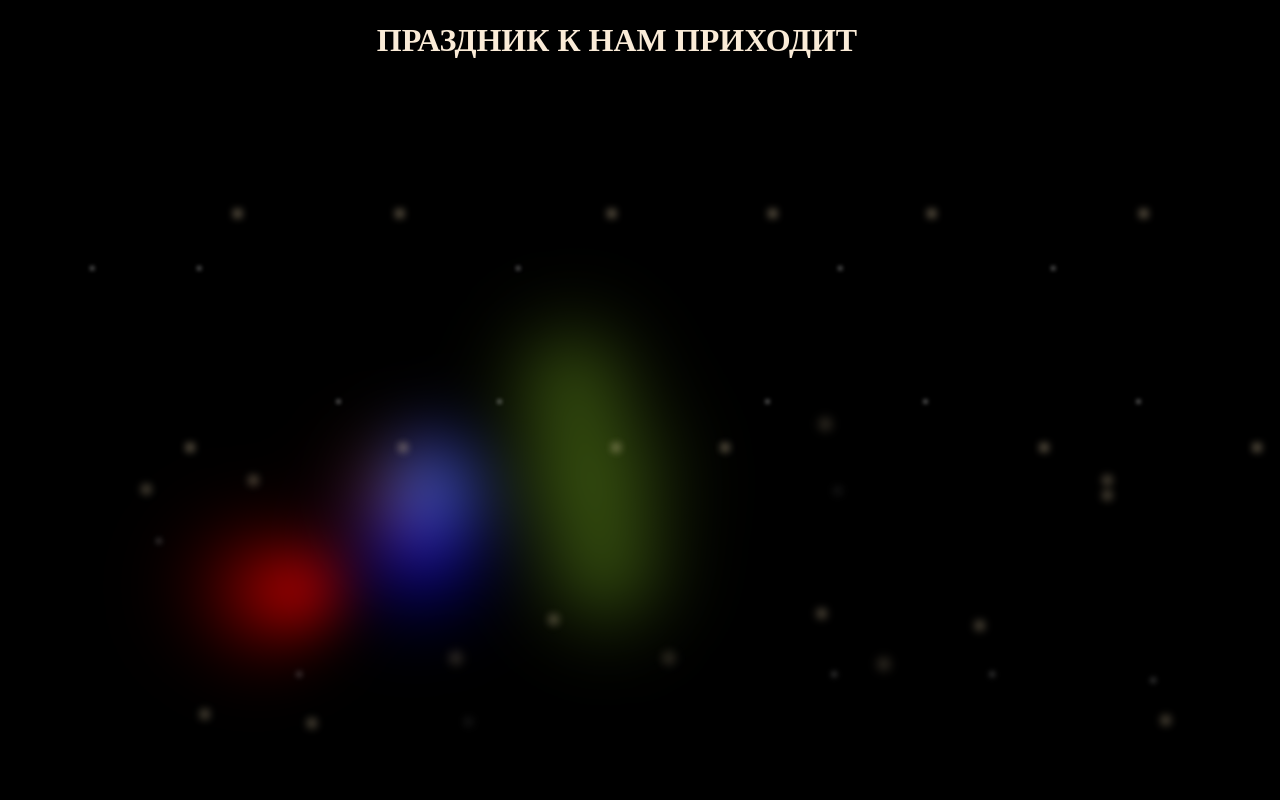
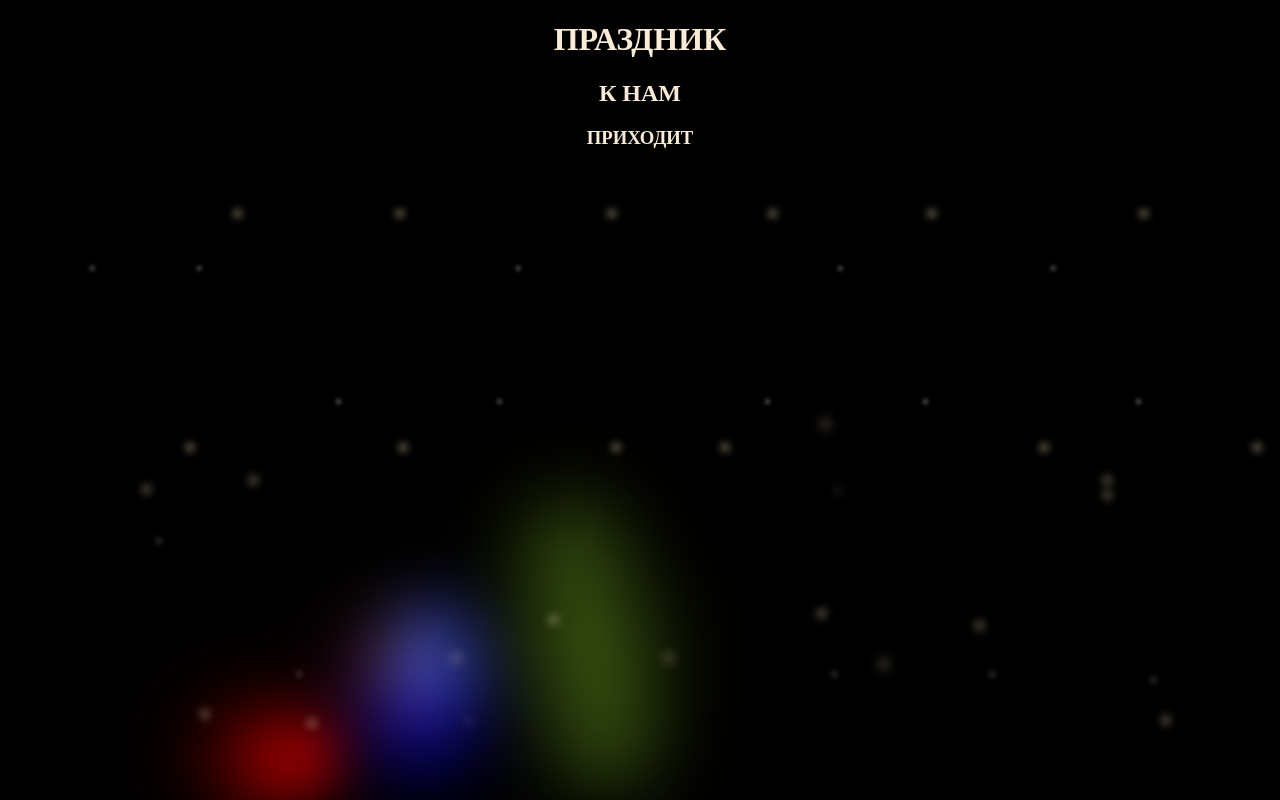
Before and after one commit to AlexGukov44/New-Year-card-2026, a plain HTML site: page index.html in a window 1280 px wide. Shown: the top 800 px of the page. Drawn offline with Linux system fonts and the light colour scheme.

Commit message:
pravki 7

```diff
--- a/css/styles.css
+++ b/css/styles.css
@@ -1,21 +1,21 @@
 body {
-    background-color: darkgray;
+    background-color: black;
     margin: 0 auto;
+}
+
+header {
+    text-align: center;
+}
+h1, h2, h3 {
+    color: antiquewhite;
 }
 .haus {
     width: 100%;
     height: 800px;
     border: 2px solid black;
     background-color: black;
-    display: flex;
-    justify-content: center;
 }
 
-h1 {
-    color: antiquewhite;
-    margin: 20px auto;
-
-}
 
 .elem1 {
     width: 50px;
@@ -163,10 +163,6 @@ footer {
 
 
 @media (max-width: 450px) {
-    h1 {
-        white-space: nowrap;                /* запрещаем перенос */
-        font-size: clamp(15px, 2.9vw, 40px); /* минимум, текущий размер, максимум */
-    }
     .s1, .s3 {
         width: 2px;
         height: 2px;
--- a/index.html
+++ b/index.html
@@ -77,8 +77,12 @@
         </div>
         <div class="s4"></div>
     </main>
+    <header>
+        <h1>ПРАЗДНИК</h1>
+        <h2>К НАМ</h2>
+        <h3>ПРИХОДИТ</h3>
+    </header>
     <div class="haus">
-        <h1>ПРАЗДНИК К НАМ ПРИХОДИТ</h1>
         <div class="elem1">
             <div class="elem4">
                 <div class="elem5"></div>
```
